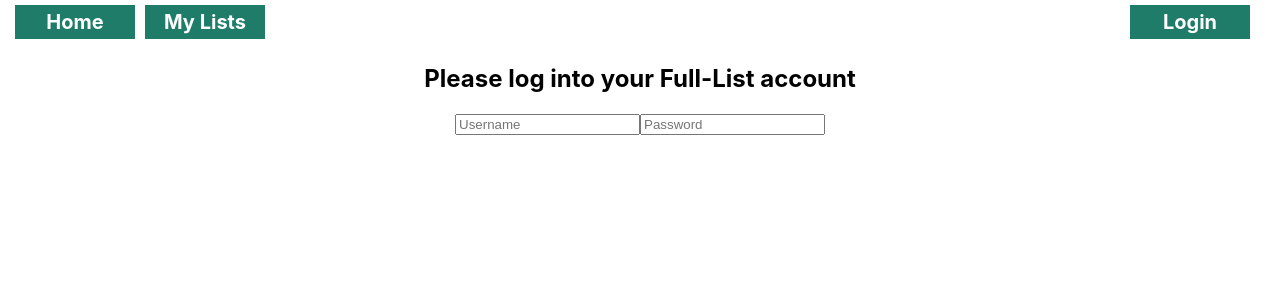
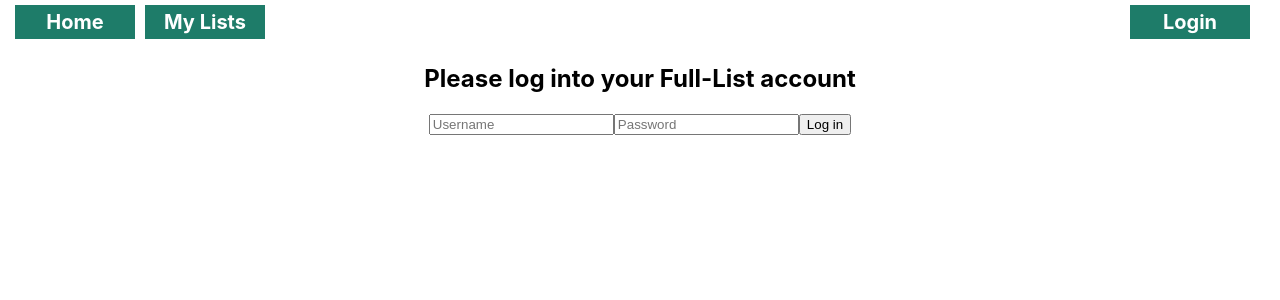
Before and after one commit to turitzinv/CataList, a React (Create React App) app in the folder client/: page /login in a window 1280 px wide. Shown: the top 300 px of the page. Built offline with nearby package versions, Linux system fonts and the light colour scheme; no server answers.

Commit message:
Added button to login component. Need to make handleLogin function. Prepared a useEffect in App.js to gather who the logged in user is.

```diff
--- a/client/src/App.js
+++ b/client/src/App.js
@@ -9,6 +9,7 @@ import Login from "./components/Login";
 function App() {
   const [allLists, setLists] = useState([]);
   const [username, setUsername] = useState("");
+  const [password, setPassword] = useState("");
 
   //handle login function #session gets created
   //make logout button #delete
@@ -18,7 +19,15 @@ function App() {
     .then((resp) => resp.json())
     .then((lists)=> setLists(lists))
   }, [])
+
+  // useEffect(() => {
+  //   fetch("/me")
+  //   .then((resp) => resp.json())
+  //   .then((user) => console.log(user))
+  // }, [])
+
   //consider only pulling current user lists would be more efficient
+
 
 
   return (
--- a/client/src/components/Login.js
+++ b/client/src/components/Login.js
@@ -13,6 +13,7 @@ const Login = () => {
         type= "password"
         placeholder= "Password"
         />
+        <button type="submit"> Log in </button>
       </form>
     </div>
   )
```
